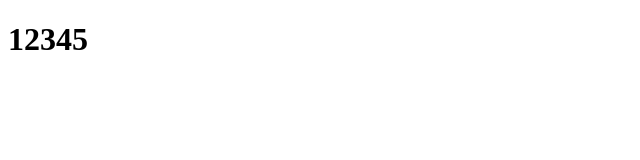
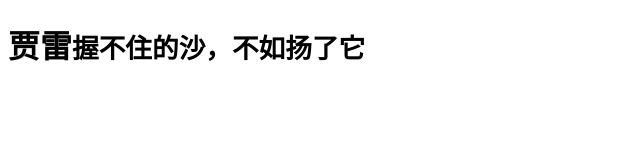
Before and after one commit to jialeiJ/Blog, a plain HTML site: page 123.html in a window 1280 px wide. Shown: the whole page, without its empty margins (0-640 px from the left). Drawn offline with Linux system fonts and the light colour scheme.

Commit message:
Update 123.html

```diff
--- a/123.html
+++ b/123.html
@@ -5,6 +5,6 @@
 		<title></title>
 	</head>
 	<body>
-		<h1>12345</h1>
+		<h1>贾雷<small>握不住的沙，不如扬了它</small></h1>
 	</body>
 </html>
```
